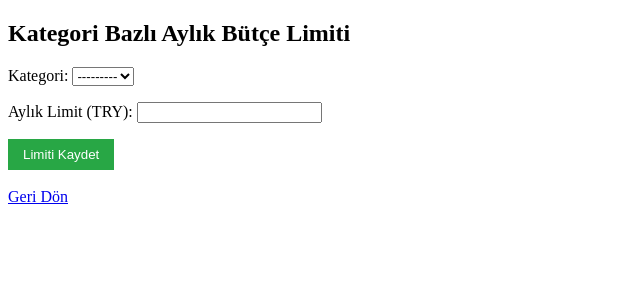
After one commit to Gnrdmr/finans_sistem, a Django app: page /set-limit/ in a window 1280 px wide. The commit adds this page. Shown: the top 300 px of the page, without its empty margins (0-640 px from the left). Run offline with Django 5.2, Linux system fonts and the light colour scheme; the visitor is signed in with stand-in values (Sample User, id 1); data that the repository does not hold is empty.

Commit message:
Gün 6: BudgetLimit modeli ve yuzde 80-100 esikli akilli butce uyarisi eklendi

```diff
--- a/tracker/forms.py
+++ b/tracker/forms.py
@@ -1,10 +1,18 @@
 from django import forms
-from .models import Transaction
+from .models import BudgetLimit, Transaction
+
 
 class TransactionForm(forms.ModelForm):
-    class Meta:
-        model = Transaction
-        fields = ['title', 'amount', 'transaction_type', 'date', 'currency', 'category', 'tags', 'description']
-        widgets = {
-            'date': forms.DateInput(attrs={'type': 'date'}),
-        }
+
+  class Meta:
+    model = Transaction
+    fields = ['title', 'amount', 'transaction_type', 'date']
+    widgets = {
+        'date': forms.DateInput(attrs={'type': 'date'}),
+    }
+
+
+class BudgetLimitForm(forms.ModelForm):
+  class Meta:
+    model = BudgetLimit
+    fields = ['category', 'monthly_limit']
--- a/tracker/models.py
+++ b/tracker/models.py
@@ -49,3 +49,17 @@ class Transaction(models.Model):
     class Meta:
         verbose_name = "İşlem"
         verbose_name_plural = "İşlemler"
+
+class BudgetLimit(models.Model):
+      user = models.ForeignKey(User, on_delete=models.CASCADE, verbose_name="Kullanıcı")
+      category = models.ForeignKey(Category, on_delete=models.CASCADE, verbose_name="Kategori")
+      monthly_limit = models.DecimalField(max_digits=12, decimal_places=2, verbose_name="Aylık Limit (TRY)")
+
+      class Meta:
+        verbose_name = "Kategori Bütçe Limiti"
+        verbose_name_plural = "Kategori Bütçe Limitleri"
+        unique_together = ('user', 'category')  # Bir kullanıcının bir kategoride tek limiti olabilir
+
+
+      def __str__(self):
+        return f"{self.user.username} - {self.category.name}: {self.monthly_limit} TRY"
--- /dev/null
+++ b/tracker/templates/tracker/set_limit.html
@@ -0,0 +1,17 @@
+<!DOCTYPE html>
+<html lang="tr">
+<head>
+    <meta charset="UTF-8">
+    <title>Kategori Bütçe Limiti Belirle</title>
+</head>
+<body>
+    <h2>Kategori Bazlı Aylık Bütçe Limiti</h2>
+    <form method="POST">
+        {% csrf_token %}
+        {{ form.as_p }}
+        <button type="submit" style="background-color: #28a745; color: white; padding: 8px 15px; border: none; cursor: pointer;">Limiti Kaydet</button>
+    </form>
+    <br>
+    <a href="{% url 'home' %}">Geri Dön</a>
+</body>
+</html>
--- a/tracker/urls.py
+++ b/tracker/urls.py
@@ -1,5 +1,5 @@
 from django.urls import path
-from .views import home, register_view, login_view, logout_view, transaction_add, transaction_edit, transaction_delete, export_transactions_excel, import_transactions_excel
+from .views import home, register_view, login_view, logout_view, transaction_add, transaction_edit, transaction_delete, export_transactions_excel, import_transactions_excel, set_budget_limit
 
 urlpatterns = [
     path('',home, name='home'),
@@ -11,5 +11,6 @@ urlpatterns = [
     path('delete/<int:pk>/', transaction_delete, name='transaction_delete'),
     path('export/excel/', export_transactions_excel, name='export_excel'),
     path('import/excel/', import_transactions_excel, name='import_excel'),
+    path('set-limit/', set_budget_limit, name='set_limit'),
 
 ]
--- a/tracker/views.py
+++ b/tracker/views.py
@@ -1,12 +1,16 @@
+from datetime import date
+from decimal import Decimal
+import openpyxl
 from django.shortcuts import render, redirect, get_object_or_404
+from django.contrib.auth.decorators import login_required
 from django.contrib.auth.forms import UserCreationForm, AuthenticationForm
 from django.contrib.auth import login, logout
 from django.contrib import messages
-from django.contrib.auth.decorators import login_required
-from .models import Transaction
-from .forms import TransactionForm
-import openpyxl
 from django.http import HttpResponse
+
+from .models import Transaction, BudgetLimit
+from .forms import TransactionForm, BudgetLimitForm
+
 
 
 def register_view(request):
@@ -21,6 +25,7 @@ def register_view(request):
     return render(request, 'tracker/register.html', {'form': form})
 
 
+
 def login_view(request):
     if request.method == 'POST':
         form = AuthenticationForm(data=request.POST)
@@ -32,6 +37,8 @@ def login_view(request):
         form = AuthenticationForm()
     return render(request, 'tracker/login.html', {'form': form})
 
+
+
 def logout_view(request):
     if request.method == 'POST':
         logout(request)
@@ -39,15 +46,42 @@ def logout_view(request):
     return render(request, 'tracker/logout.html')
 
 
+
 @login_required(login_url='login')
 def home(request):
+    user_transactions = Transaction.objects.filter(user=request.user)
+    user_limits = BudgetLimit.objects.filter(user=request.user)
 
-    user_transactions = Transaction.objects.filter(user=request.user)
+
+    current_month = date.today().month
+    current_year = date.today().year
+
+    for limit_obj in user_limits:
+
+        category_expenses = user_transactions.filter(
+            category=limit_obj.category,
+            transaction_type='EXPENSE',
+            date__year=current_year,
+            date__month=current_month
+        )
+
+        total_spent = sum([t.amount for t in category_expenses], Decimal('0.00'))
+        limit_val = limit_obj.monthly_limit
+
+        if limit_val > 0:
+            percentage = (total_spent / limit_val) * Decimal('100')
+
+            if percentage >= 100:
+                messages.error(request, f"🚨 DİKKAT! '{limit_obj.category.name}' kategorisindeki aylık bütçe limitinizi aştınız! Harcama: {total_spent} / Limit: {limit_val} TRY")
+            elif percentage >= 80:
+                messages.warning(request, f"⚠️ UYARI: '{limit_obj.category.name}' kategorisindeki bütçenizin %80'ine ulaştınız. Harcama: {total_spent} / Limit: {limit_val} TRY")
 
     context = {
-        'transactions': user_transactions
+        'transactions': user_transactions,
+        'user_limits': user_limits
     }
     return render(request, 'tracker/home.html', context)
+
 
 
 @login_required(login_url='login')
@@ -67,9 +101,9 @@ def transaction_add(request):
     return render(request, 'tracker/transaction_form.html', {'form': form, 'action': 'Ekle'})
 
 
+
 @login_required(login_url='login')
 def transaction_edit(request, pk):
-
     transaction = get_object_or_404(Transaction, pk=pk, user=request.user)
 
     if request.method == 'POST':
@@ -82,6 +116,7 @@ def transaction_edit(request, pk):
         form = TransactionForm(instance=transaction)
 
     return render(request, 'tracker/transaction_form.html', {'form': form, 'action': 'Düzenle'})
+
 
 
 @login_required(login_url='login')
@@ -99,17 +134,13 @@ def transaction_delete(request, pk):
 
 @login_required(login_url='login')
 def export_transactions_excel(request):
-
     transactions = Transaction.objects.filter(user=request.user)
-
 
     wb = openpyxl.Workbook()
     ws = wb.active
     ws.title = "Finansal Islemler"
 
-
     ws.append(["Baslik", "Miktar", "Tur", "Tarih", "Doviz", "Aciklama"])
-
 
     for t in transactions:
         ws.append([
@@ -121,14 +152,15 @@ def export_transactions_excel(request):
             t.description or ""
         ])
 
-
     response = HttpResponse(
         content_type='application/vnd.openxmlformats-officedocument.spreadsheetml.sheet',
     )
-    response['Content-Disposition'] = 'attachment filename=finans_raporu.xlsx'
+    response['Content-Disposition'] = 'attachment; filename=finans_raporu.xlsx'
     wb.save(response)
 
     return response
+
+
 
 @login_required(login_url='login')
 def import_transactions_excel(request):
@@ -139,13 +171,11 @@ def import_transactions_excel(request):
             wb = openpyxl.load_workbook(excel_file)
             ws = wb.active
 
-
             for row in ws.iter_rows(min_row=2, values_only=True):
                 title, amount, trans_type_display, date_val, currency, description = row[:6]
 
                 if not title or not amount:
                     continue
-
 
                 trans_type = 'INCOME' if trans_type_display == 'Gelir' else 'EXPENSE'
 
@@ -154,7 +184,7 @@ def import_transactions_excel(request):
                     title=title,
                     amount=amount,
                     transaction_type=trans_type,
-                    date=date_val if date_val else '2026-07-30',
+                    date=date_val if date_val else date.today(),
                     currency=currency if currency else 'TRY',
                     description=description
                 )
@@ -166,3 +196,27 @@ def import_transactions_excel(request):
         return redirect('home')
 
     return render(request, 'tracker/import_excel.html')
+
+
+
+@login_required(login_url='login')
+def set_budget_limit(request):
+    if request.method == 'POST':
+        form = BudgetLimitForm(request.POST)
+        if form.is_valid():
+            limit_obj = form.save(commit=False)
+            limit_obj.user = request.user
+
+            existing = BudgetLimit.objects.filter(user=request.user, category=limit_obj.category).first()
+            if existing:
+                existing.monthly_limit = limit_obj.monthly_limit
+                existing.save()
+            else:
+                limit_obj.save()
+
+            messages.success(request, "Bütçe limiti başarıyla kaydedildi!")
+            return redirect('home')
+    else:
+        form = BudgetLimitForm()
+
+    return render(request, 'tracker/set_limit.html', {'form': form})
```
Also changed, not shown: tracker/templates/tracker/home.html (+13 -4 lines), tracker/migrations/0003_alter_transaction_options_and_more.py (added).
